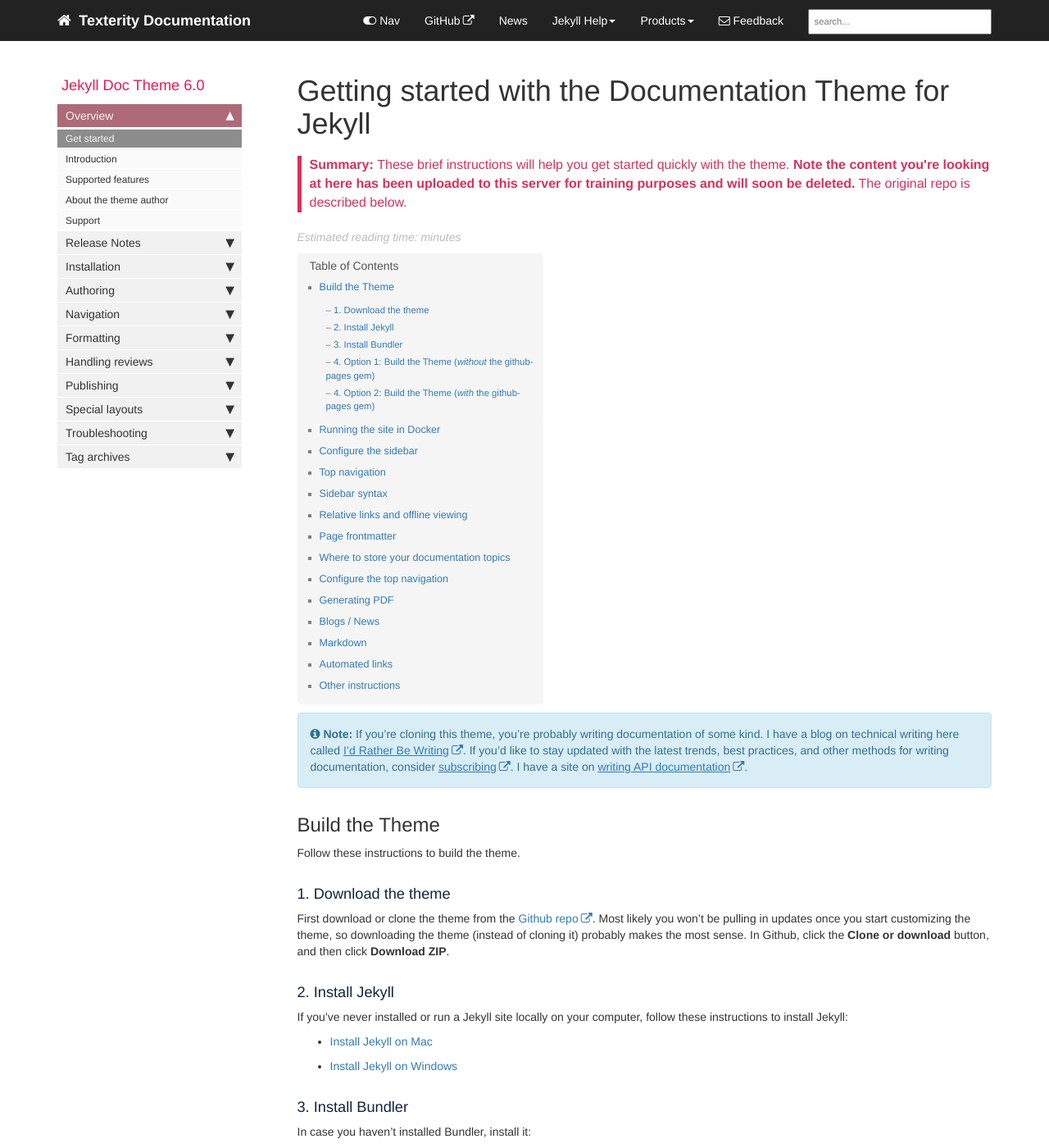
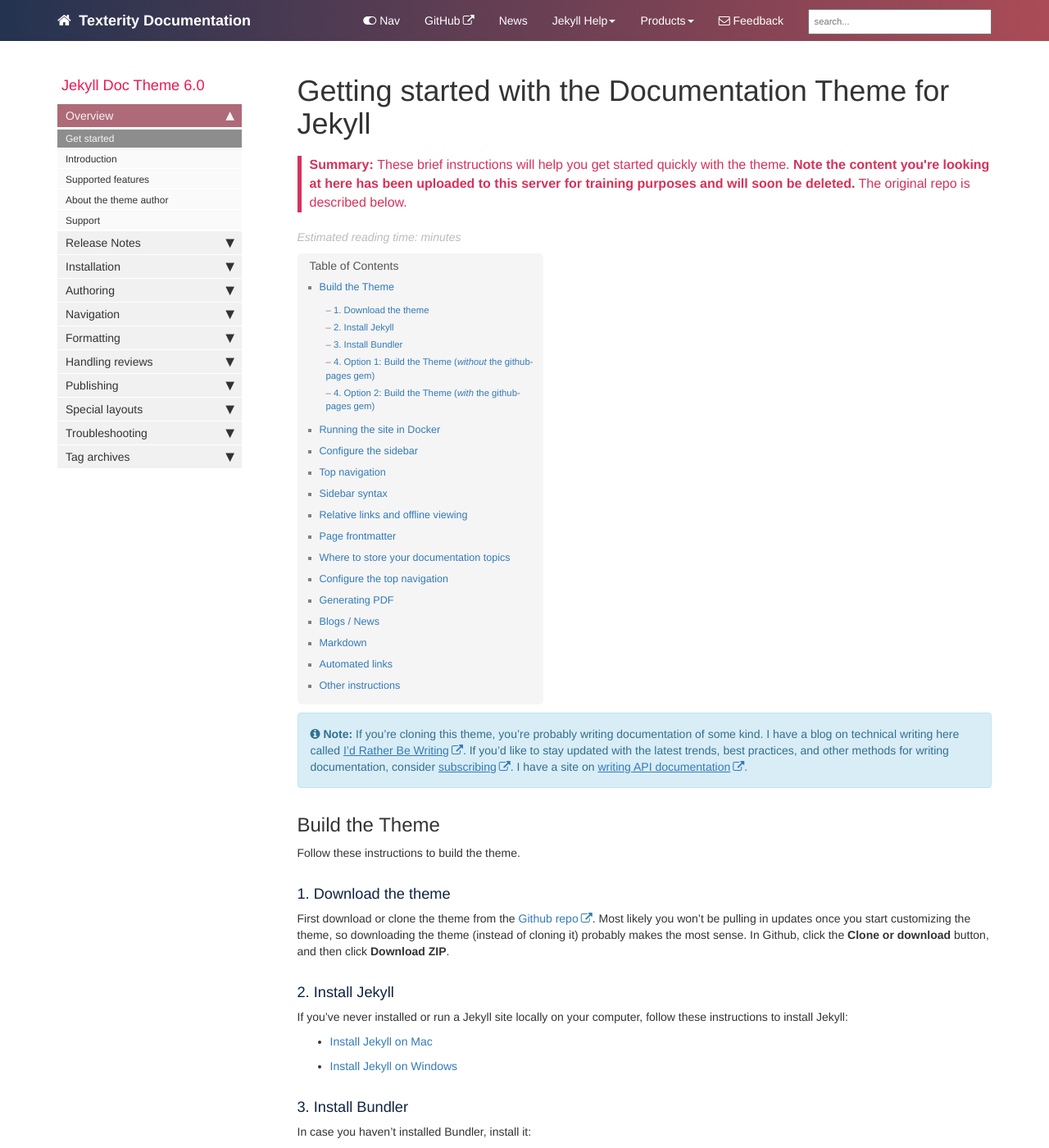
Before and after one commit to Texterity/January, a Jekyll site: the page built from docs/index.md, in a window 1280 px wide and 1400 px high. Shown: the whole window at 82% size. Built offline with Jekyll 4.4.1, drawn with Linux system fonts in a browser that asks for light colours; nearby versions of some CDN libraries; comment, search, counter and statistics services are not loaded.

Commit message:
restore gradient fill

```diff
--- a/docs/css/theme-blue.css
+++ b/docs/css/theme-blue.css
@@ -46,7 +46,7 @@ a[data-toggle="tooltip"] {
 }
 
 .navbar-inverse {
-    background: linear-gradient (to left #ab4753, #34405a);
+    background: linear-gradient(to right, #243350 0%, #ab4b57 100%);
     border-color: #FFFFFF;
 }
 .navbar-inverse .navbar-nav>li>a, .navbar-inverse .navbar-brand {
```
